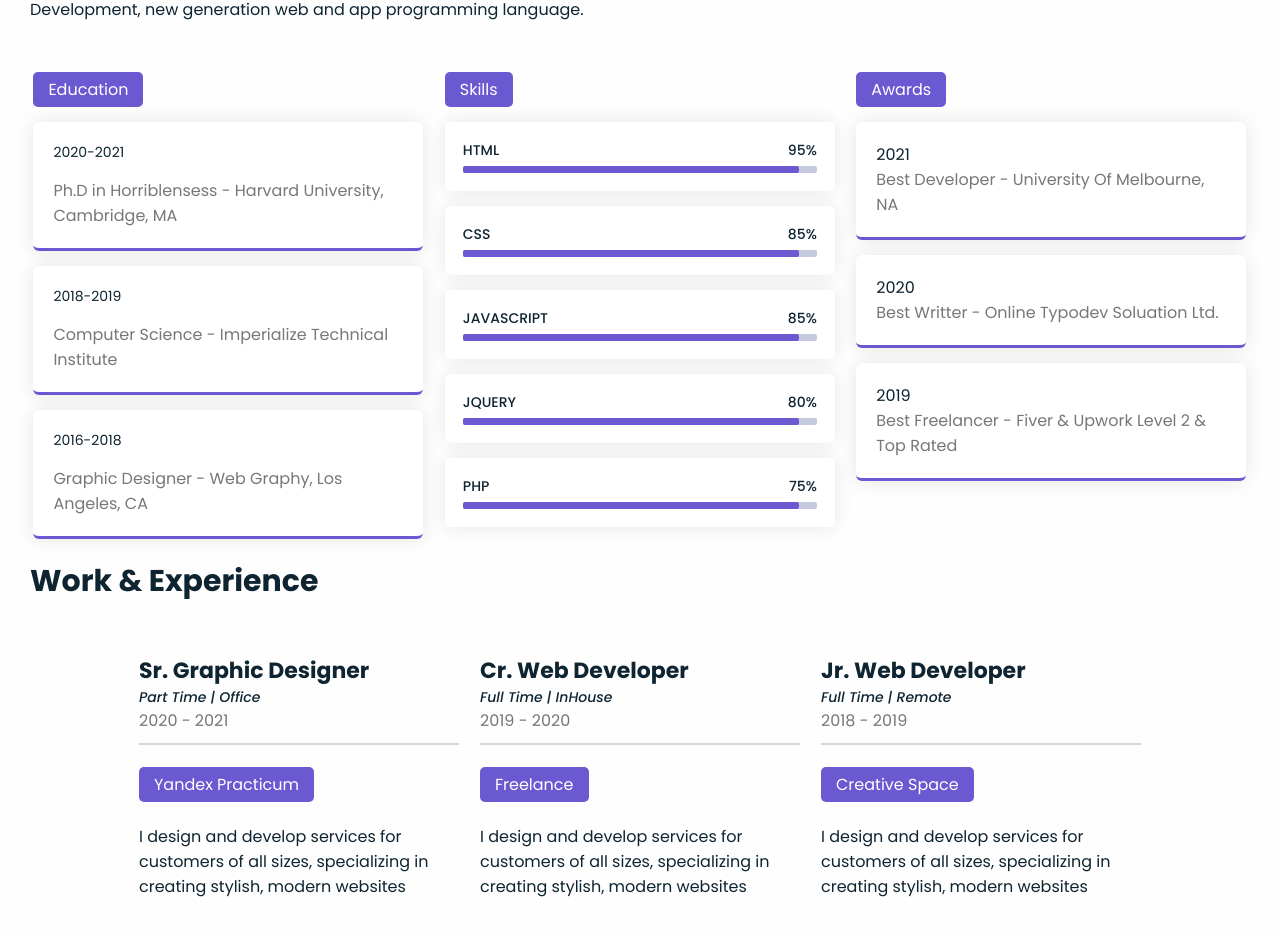
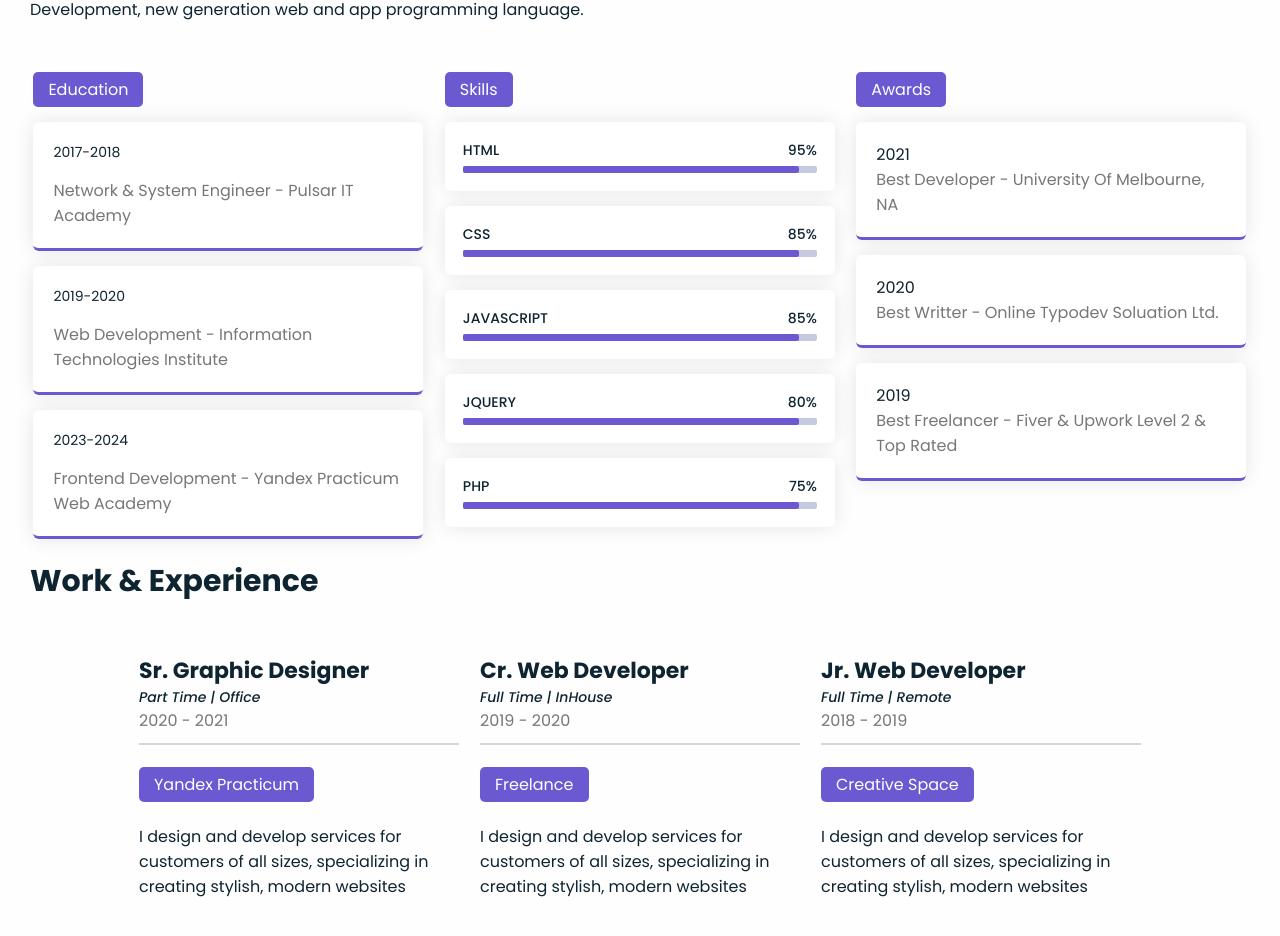
Before and after one commit to iScreAmn/react-portfolio, a React (Vite) app: page / in a window 1280 px wide. Shown: the part 1714-2650 px from the top of the page. Built offline with nearby package versions, Linux system fonts and the light colour scheme.

Commit message:
Updated educational institutes

```diff
--- a/src/data/education.js
+++ b/src/data/education.js
@@ -1,18 +1,18 @@
 const education = [
   {
-    year: "2020-2021",
-    degree: "Ph.D in Horriblensess",
-    institution: "Harvard University, Cambridge, MA",
+    year: "2017-2018",
+    degree: "Network & System Engineer",
+    institution: "Pulsar IT Academy",
   },
   {
-    year: "2018-2019",
-    degree: "Computer Science",
-    institution: "Imperialize Technical Institute",
+    year: "2019-2020",
+    degree: "Web Development",
+    institution: "Information Technologies Institute",
   },
   {
-    year: "2016-2018",
-    degree: "Graphic Designer",
-    institution: "Web Graphy, Los Angeles, CA",
+    year: "2023-2024",
+    degree: "Frontend Development",
+    institution: "Yandex Practicum Web Academy",
   },
 ]
 
```
